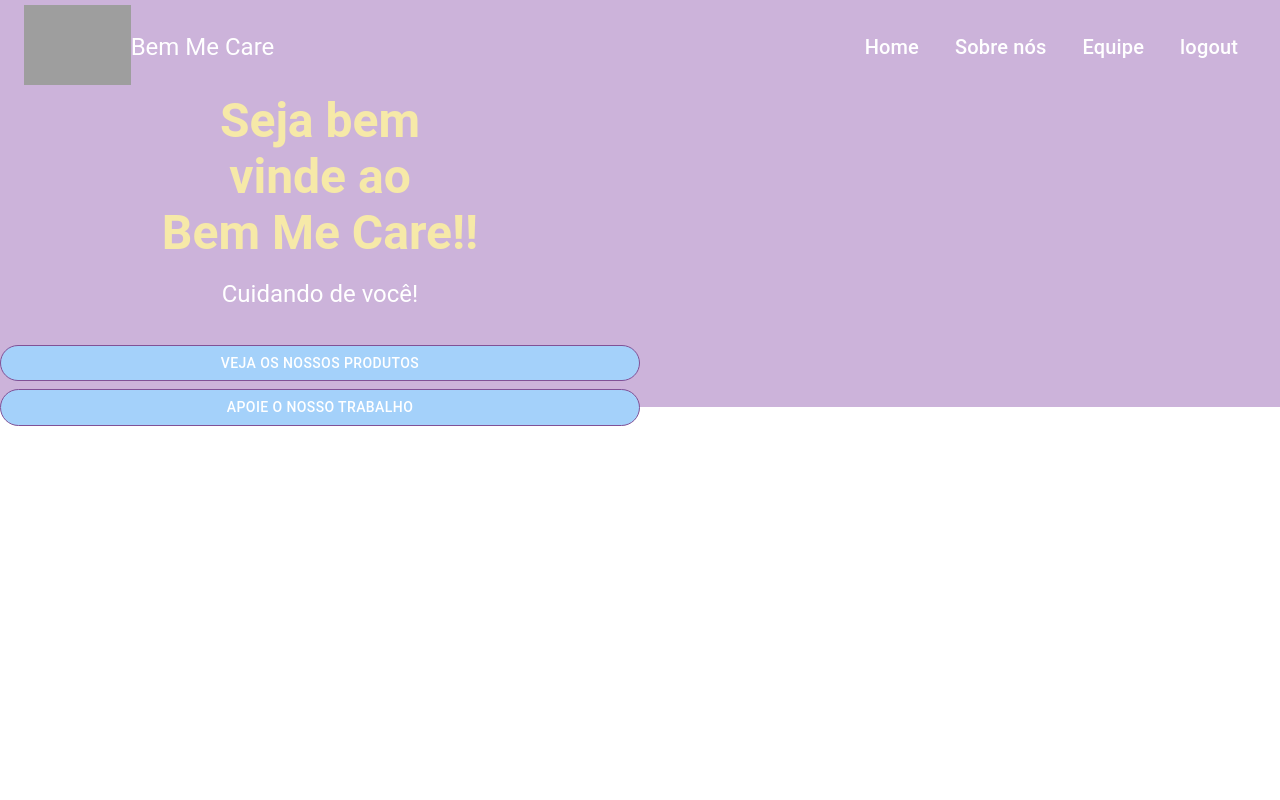
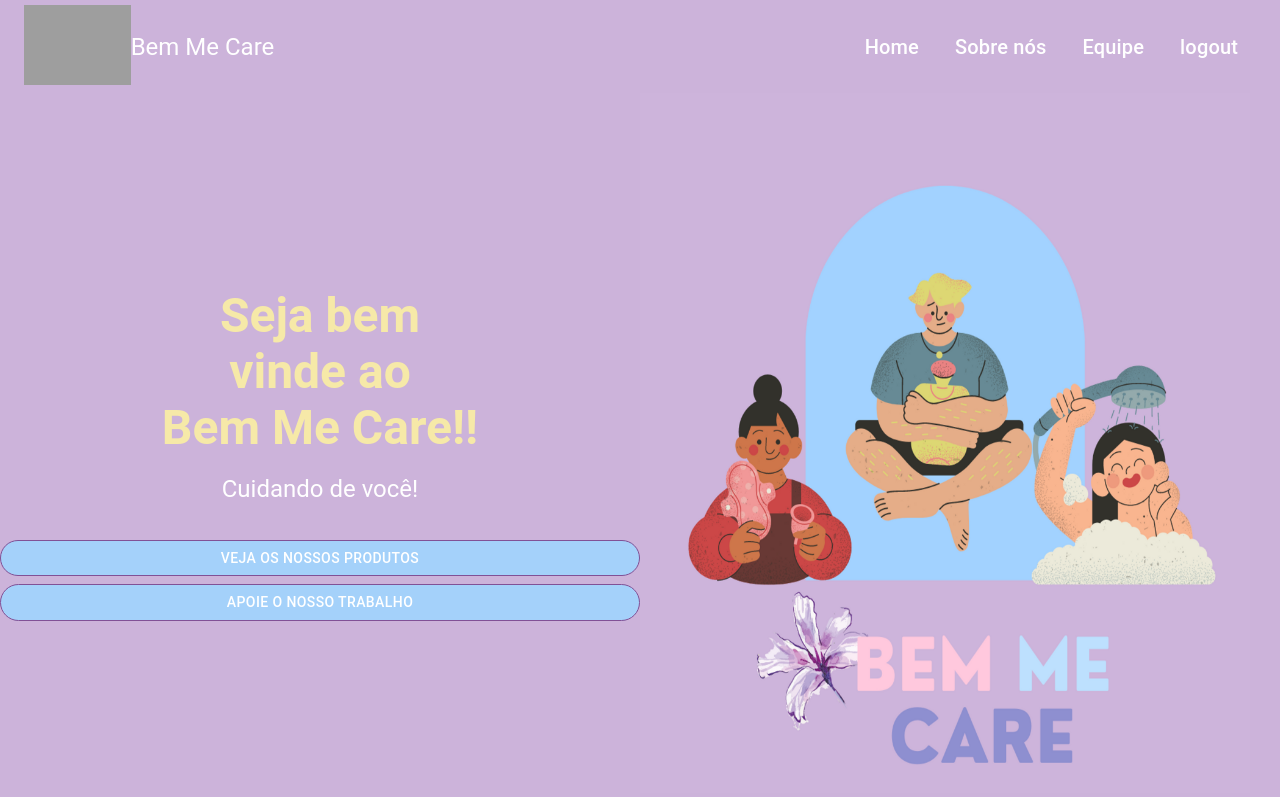
Before and after one commit to Mrnho1/BMC-Front, a React (Vite) app: page /home in a window 1280 px wide. Shown: the top 800 px of the page. Built offline with nearby package versions, Linux system fonts and the light colour scheme; grey boxes are pictures that could not be loaded.

Commit message:
corrige home

```diff
--- a/src/paginas/home/Home.tsx
+++ b/src/paginas/home/Home.tsx
@@ -2,6 +2,7 @@ import React from "react";
 import { Typography, Grid, Button } from "@material-ui/core";
 import { Box } from "@mui/material";
 import "./Home.css";
+import ImgHome from "../../assets/icon/imgHome.png";
 
 function Home() {
   return (
@@ -38,6 +39,7 @@ function Home() {
           </Box>
         </Grid>
         <Grid item xs={6}>
+          <img src={ImgHome} alt="" width="610px" height="700px" />
         </Grid>
         <Grid xs={12} className="postagens"></Grid>
       </Grid>
```
